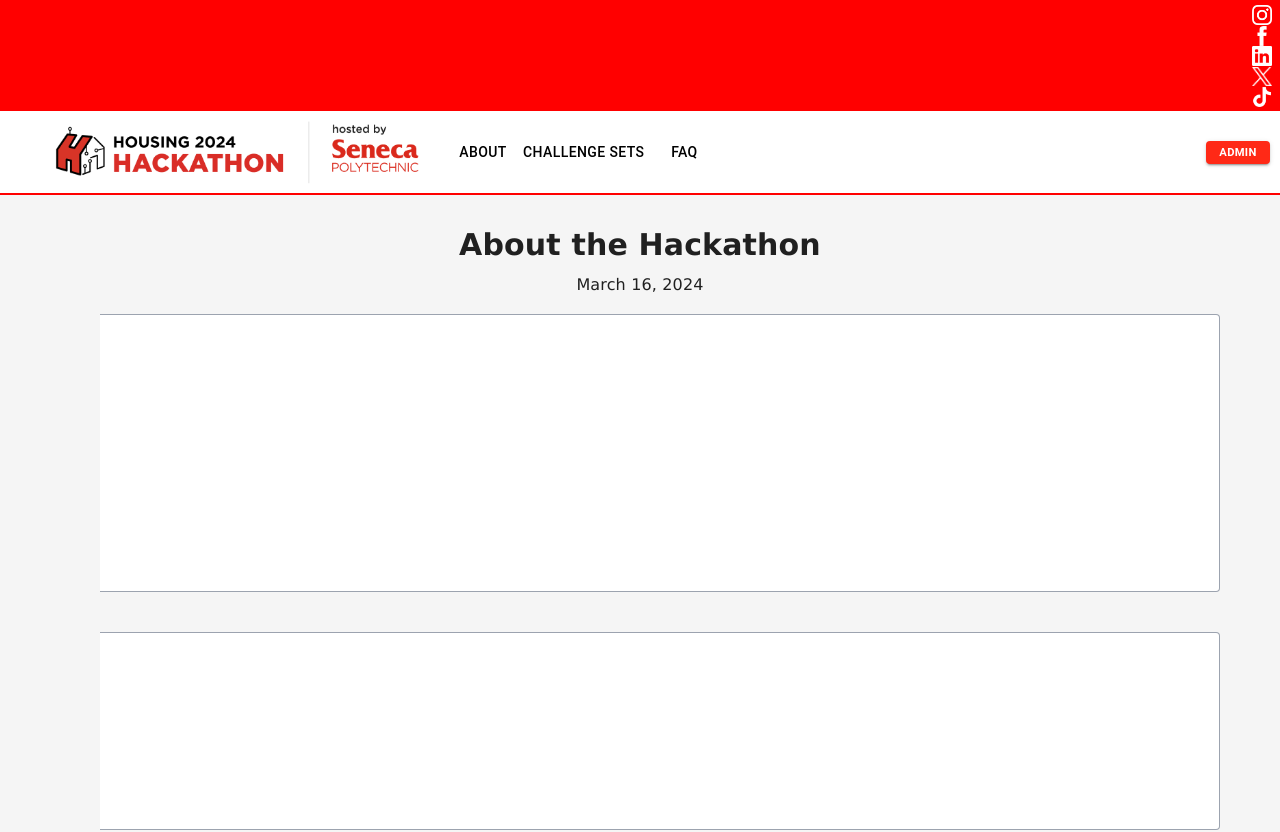
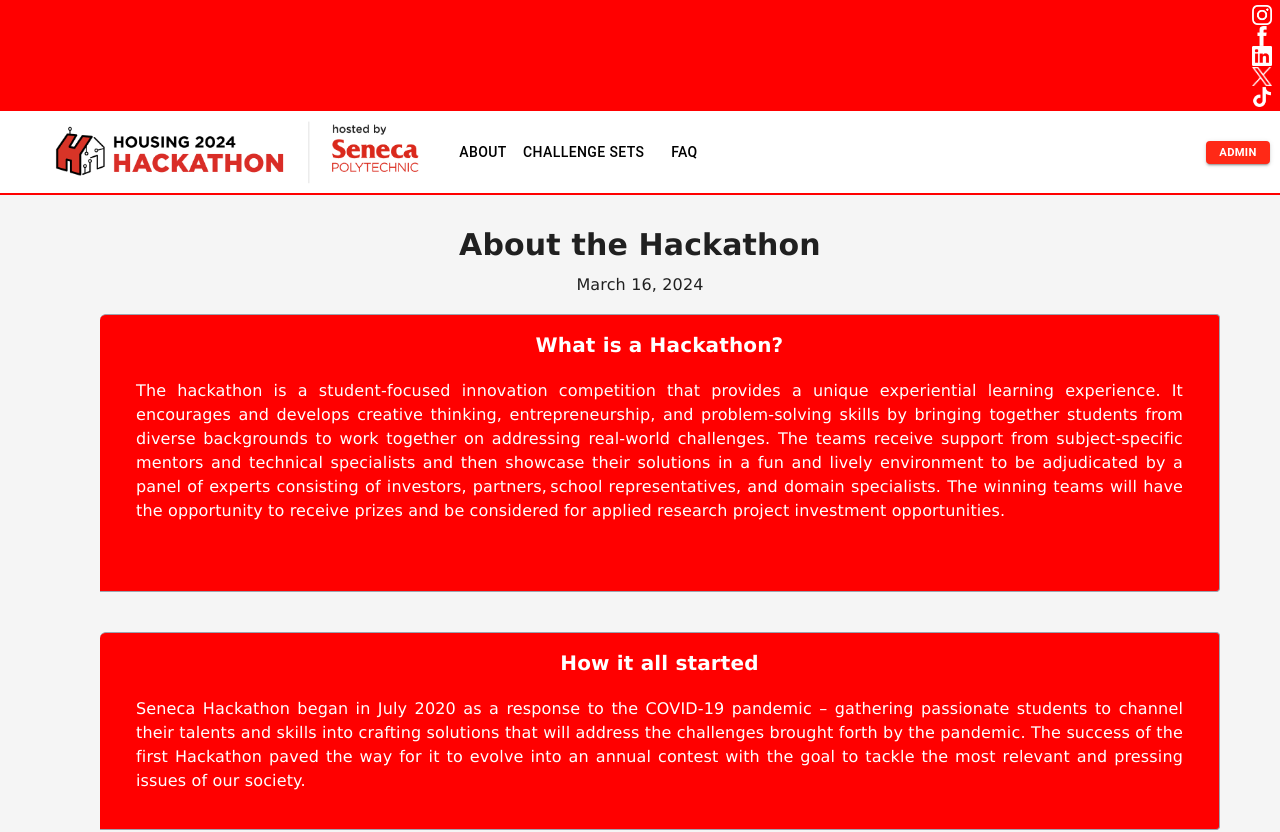
Before and after one commit to busycaesar/SenecaHackathon2024, a React (Create React App) app: page /about in a window 1280 px wide. Shown: the top 832 px of the page. Built offline with nearby package versions, Linux system fonts and the light colour scheme.

Commit message:
color fixed

```diff
--- a/src/Pages/aboutUs.jsx
+++ b/src/Pages/aboutUs.jsx
@@ -8,9 +8,7 @@
         <h3 class="text-center mb-5">March 16, 2024</h3>
       </div>
       <div class="max-w-lg w-full m-5 lg:max-w-full lg:flex ">
-  <div class="h-48 flex-none rounded-t lg:rounded-t-none lg:rounded-l text-center overflow-hidden"  title="Woman holding a mug">
-  </div>
-  <div class="bg-my-red mb-5 border-r border-b border-l border-gray-400 lg:border-l-0 lg:border-t lg:border-gray-400 bg-white rounded-b lg:rounded-b-none lg:rounded-r p-4 flex flex-col justify-between leading-normal">
+        <div class="card mb-5 border-r border-b border-l border-gray-400 lg:border-l-0 lg:border-t lg:border-gray-400 bg-white rounded-b lg:rounded-b-none lg:rounded-r p-4 flex flex-col justify-between leading-normal">
           <div class="mb-8">
             <div class="text-white font-bold text-center text-xl mb-2">What is a Hackathon?</div>
             <p class="text-white text-base text-justify m-5">The hackathon is a student-focused innovation competition that provides a unique experiential learning experience. It encourages and develops creative thinking, entrepreneurship, and problem-solving skills by bringing together students from diverse backgrounds to work together on addressing real-world challenges. The teams receive support from subject-specific mentors and technical specialists and then showcase their solutions in a fun and lively environment to be adjudicated by a panel of experts consisting of investors, partners, school representatives, and domain specialists. The winning teams will have the opportunity to receive prizes and be considered for applied research project investment opportunities. </p>
@@ -21,9 +19,8 @@
       </div>
 
       <div class="max-w-lg w-full m-5 lg:max-w-full lg:flex ">
-  <div class="h-48 flex-none  rounded-t lg:rounded-t-none lg:rounded-l text-center overflow-hidden"  title="Woman holding a mug">
-  </div>
-  <div class="bg-my-red border-r border-b border-l border-gray-400 lg:border-l-0 lg:border-t lg:border-gray-400 bg-white rounded-b lg:rounded-b-none lg:rounded-r p-4 flex flex-col justify-between leading-normal">
+
+        <div class="card border-r border-b border-l border-gray-400 lg:border-l-0 lg:border-t lg:border-gray-400 bg-white rounded-b lg:rounded-b-none lg:rounded-r p-4 flex flex-col justify-between leading-normal">
           <div class="">
             <div class="text-white font-bold text-center text-xl mb-2">How it all started</div>
             <p class="text-white text-base text-justify m-5">Seneca Hackathon began in July 2020 as a response to the COVID-19 pandemic – gathering passionate students to channel their talents and skills into crafting solutions that will address the challenges brought forth by the pandemic. The success of the first Hackathon paved the way for it to evolve into an annual contest with the goal to tackle the most relevant and pressing issues of our society.  </p>
--- a/src/index.css
+++ b/src/index.css
@@ -50,7 +50,7 @@
 }
 
 .button button {
-  background-color: red;
+  background-color: #ff0000;
   border: 0;
   color: white;
   padding: 0.5em 1em;
@@ -58,12 +58,7 @@
 }
 
 .card {
-  margin-top: 2.8em;
-  background-color: red;
-  text-align: center;
-  color: white;
-  margin: 3em;
-  padding: 2em 12em 0.5em 12em;
+  background-color: red !important;
 }
 
 .card h5 {
```
Lines whose indentation alone changed are shown as unchanged.
